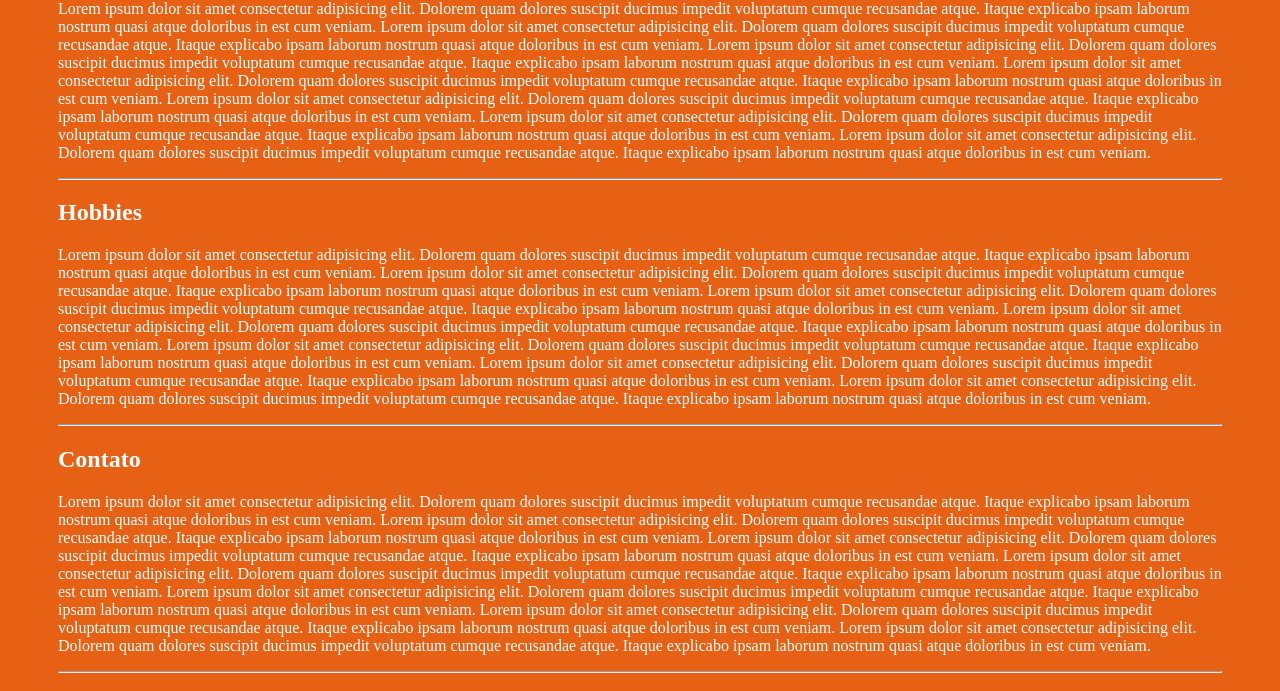
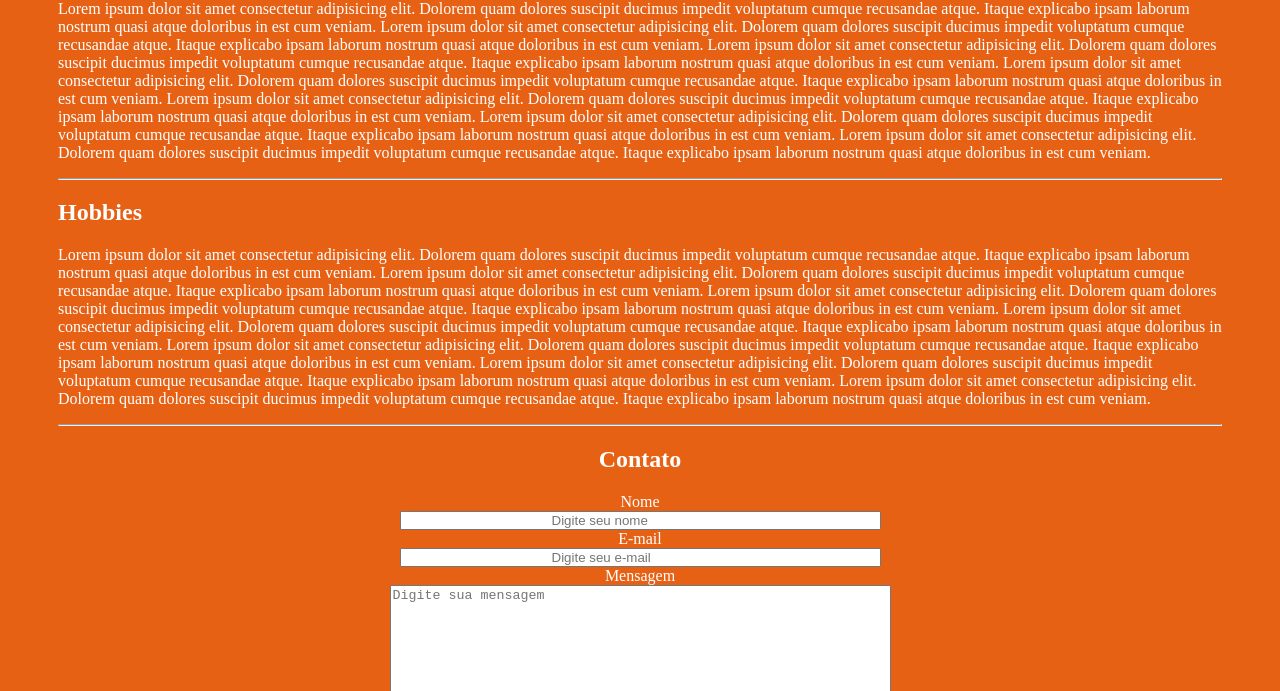
Before and after one commit to Kiminasu/Projeto-Individual-1-Site, a plain HTML site: page Individual.html in a window 1280 px wide. Shown: the part 340-1031 px from the top of the page. Drawn offline with Linux system fonts and the light colour scheme.

Commit message:
versão 1.2

```diff
--- a/Individual.css
+++ b/Individual.css
@@ -63,3 +63,15 @@ nav a:hover{
   font-size: larger;
   font-family:monospace;
 }
+section{
+  text-align: center;
+  justify-content: center;
+  display:block;
+  flex-direction: column;
+}
+#Nome{
+  padding: 0px 150px;
+}
+#E-mail{
+  padding: 0px 150px;
+}
--- a/Individual.html
+++ b/Individual.html
@@ -54,16 +54,17 @@
     </div>
     <hr>
     <div id="div4">
+        <section>
         <h2>Contato</h2>
-        <p>
-            Lorem ipsum dolor sit amet consectetur adipisicing elit. Dolorem quam dolores suscipit ducimus impedit voluptatum cumque recusandae atque. Itaque explicabo ipsam laborum nostrum quasi atque doloribus in est cum veniam.
-            Lorem ipsum dolor sit amet consectetur adipisicing elit. Dolorem quam dolores suscipit ducimus impedit voluptatum cumque recusandae atque. Itaque explicabo ipsam laborum nostrum quasi atque doloribus in est cum veniam.
-            Lorem ipsum dolor sit amet consectetur adipisicing elit. Dolorem quam dolores suscipit ducimus impedit voluptatum cumque recusandae atque. Itaque explicabo ipsam laborum nostrum quasi atque doloribus in est cum veniam.
-            Lorem ipsum dolor sit amet consectetur adipisicing elit. Dolorem quam dolores suscipit ducimus impedit voluptatum cumque recusandae atque. Itaque explicabo ipsam laborum nostrum quasi atque doloribus in est cum veniam.
-            Lorem ipsum dolor sit amet consectetur adipisicing elit. Dolorem quam dolores suscipit ducimus impedit voluptatum cumque recusandae atque. Itaque explicabo ipsam laborum nostrum quasi atque doloribus in est cum veniam.
-            Lorem ipsum dolor sit amet consectetur adipisicing elit. Dolorem quam dolores suscipit ducimus impedit voluptatum cumque recusandae atque. Itaque explicabo ipsam laborum nostrum quasi atque doloribus in est cum veniam.
-            Lorem ipsum dolor sit amet consectetur adipisicing elit. Dolorem quam dolores suscipit ducimus impedit voluptatum cumque recusandae atque. Itaque explicabo ipsam laborum nostrum quasi atque doloribus in est cum veniam.
-        </p>
+        <form>
+            <label>Nome</label><br>
+            <input type="text" name="Nome" id="Nome" placeholder="Digite seu nome"><br>
+            <label>E-mail</label><br>
+            <input type="text" name="E-mail" id="E-mail" placeholder="Digite seu e-mail"><br>
+            <label>Mensagem</label><br>
+            <textarea name="Mensagem" id="msg" cols="60" rows="10" placeholder="Digite sua mensagem"></textarea>
+        </section>
+        </form>
         </main>
         <hr>
         <footer>
```
